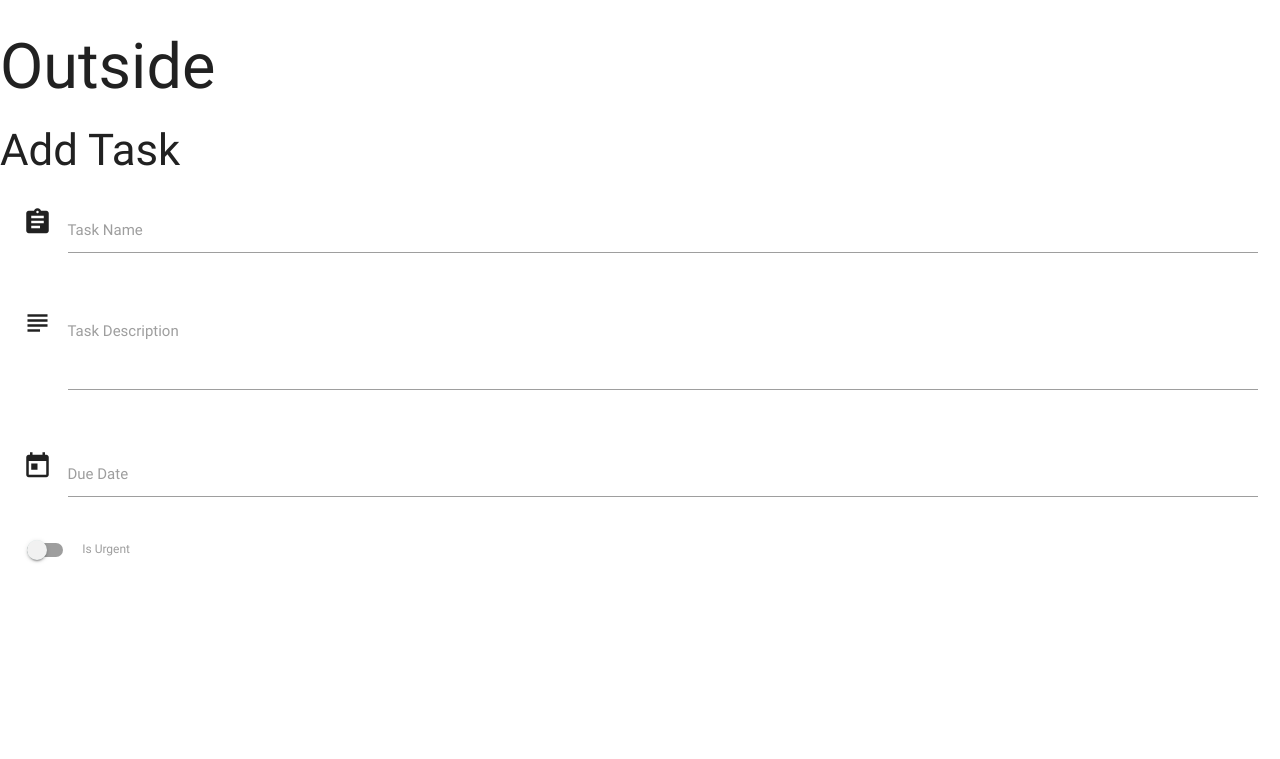
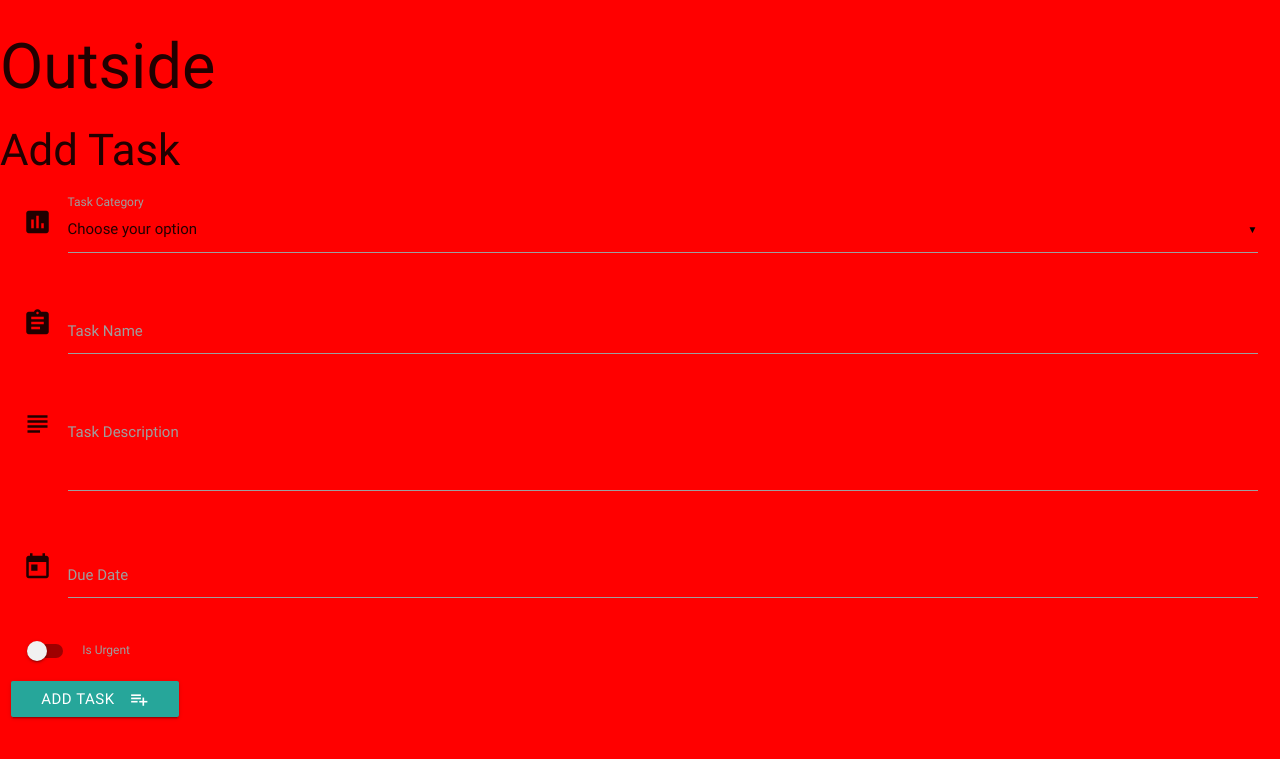
Before and after one commit to KelvinHere/Task-Manager, a Flask app: page /add_task in a window 1280 px wide. Shown: the top 759 px of the page. Run offline with Flask 2, Linux system fonts and the light colour scheme; a database or web service that is not in the repository returns one stand-in record (Sample ...); some libraries are stand-ins or nearby versions.

Commit message:
FEAT: Add submit button and submit to mongoDB. CSS: Add flask /static for css and other static files

```diff
--- a/app.py
+++ b/app.py
@@ -24,7 +24,13 @@ def get_tasks():
 
 @app.route('/add_task')
 def add_task():
-    return render_template("addtask.html")
+    return render_template("addtask.html", categories=mongo.db.categories.find())
+
+@app.route('/insert_task', methods=['POST'])
+def insert_task():
+    tasks = mongo.db.tasks
+    tasks.insert_one(request.form.to_dict())
+    return redirect(url_for('get_tasks'))
 
 if __name__ == "__main__":
     app.run(host=os.environ.get('IP'),
--- /dev/null
+++ b/static/css/style.css
@@ -0,0 +1,3 @@
+body{
+    background-color: red;
+}
--- a/templates/addtask.html
+++ b/templates/addtask.html
@@ -2,7 +2,21 @@
 
 <h3>Add Task</h3>
 <div class="row">
-  <form action="" method="POST" class="col s12">
+  <form action="{{url_for('insert_task')}}" method="POST" class="col s12">
+    <div class="row">
+      <div class="input-field col s12 selectfix">
+        <i class="material-icons prefix">poll</i>
+        <select id="category" name="category_name">
+          <option value="" disabled selected>Choose your option</option>
+          {% for cat in categories %}
+          <option value="{{ cat.category_name }}"
+            >{{ cat.category_name }}</option
+          >
+          {% endfor %}
+        </select>
+        <label>Task Category</label>
+      </div>
+    </div>
     <div class="row">
       <div class="input-field col s12">
         <i class="material-icons prefix">assignment</i>
@@ -22,9 +36,9 @@
       </div>
     </div>
     <div class="row">
-      <div id="maxfit" class="input-field col s12">
+      <div class="input-field col s12 chromefix">
         <i class="material-icons prefix">today</i>
-        <input id="due_date" name="due_date" type="text" class="datepicker">
+        <input id="due_date" name="due_date" type="date" class="datepicker" />
         <label for="icon_prefix">Due Date</label>
       </div>
     </div>
@@ -38,6 +52,12 @@
         </label>
       </div>
     </div>
+    <div class="row">
+      <button class="btn waves-effect waves-light" type="submit" name="action">
+        Add Task
+        <i class="material-icons right">playlist_add</i>
+      </button>
+    </div>
   </form>
 </div>
 
--- a/templates/base.html
+++ b/templates/base.html
@@ -3,15 +3,9 @@
   <head>
     <meta charset="UTF-8" />
     <meta name="viewport" content="width=device-width, initial-scale=1.0" />
-    <link
-      rel="stylesheet"
-      href="https://cdnjs.cloudflare.com/ajax/libs/materialize/0.100.2/css/materialize.min.css"
-    />
-    <!--Materialize CDN-->
-    <link
-      href="https://fonts.googleapis.com/icon?family=Material+Icons"
-      rel="stylesheet"
-    />
+    <link rel="stylesheet" href="https://cdnjs.cloudflare.com/ajax/libs/materialize/0.100.2/css/materialize.min.css" /> <!--Materialize CDN-->
+    <link href="https://fonts.googleapis.com/icon?family=Material+Icons" rel="stylesheet" />
+    <link rel="stylesheet" href="{{url_for('static', filename='css/style.css')}}" type="text/css" />
     <!--Materialize Icons-->
     <title>Document</title>
   </head>
@@ -28,16 +22,29 @@
     <script type="text/javascript">
       $(document).ready(function () {
         $(".collapsible").collapsible();
+        $("select").material_select();
       });
     </script>
     <script type="text/javascript">
-      $('.datepicker').pickadate({
-      selectMonths: true, // Creates a dropdown to control month
-      selectYears: 15, // Creates a dropdown of 15 years to control year,
-      today: 'Today',
-      clear: 'Clear',
-      close: 'Ok',
-      closeOnSelect: false, // Close upon selecting a date,
+      $(".datepicker").pickadate({
+        selectMonths: true, // Creates a dropdown to control month
+        selectYears: 15, // Creates a dropdown of 15 years to control year,
+        today: "Today",
+        clear: "Clear",
+        close: "Ok",
+        closeOnSelect: false, // Close upon selecting a date,
+      });
+    </script>
+    <script type="text/javascript">
+      // Stops chrome immediatley closing down datepicker
+      $(".datepicker").on("mousedown", function (event) {
+        event.preventDefault();
+      });
+    </script>
+    <script type="text/javascript">
+      // Fixes first click on select dropdown
+      $(".selectfix").click(function (event) {
+        event.stopPropagation();
       });
     </script>
   </body>
```
